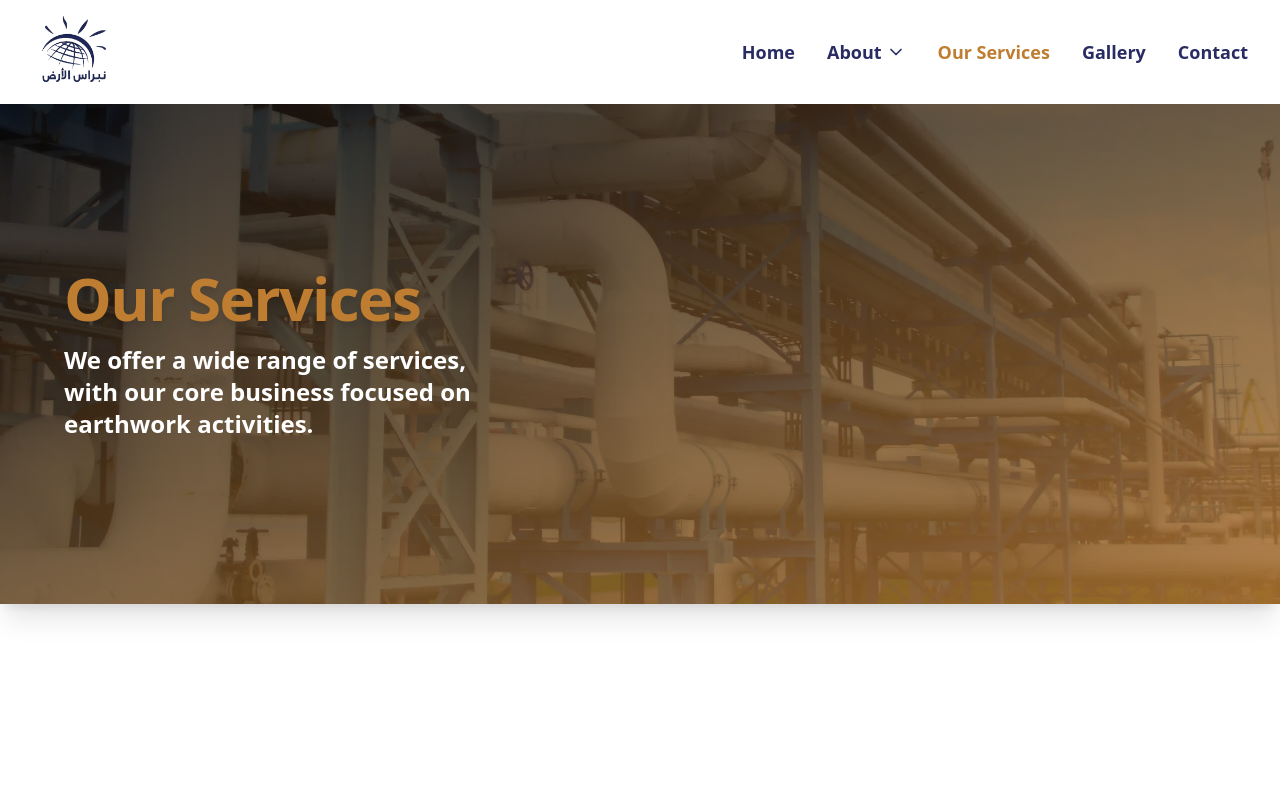
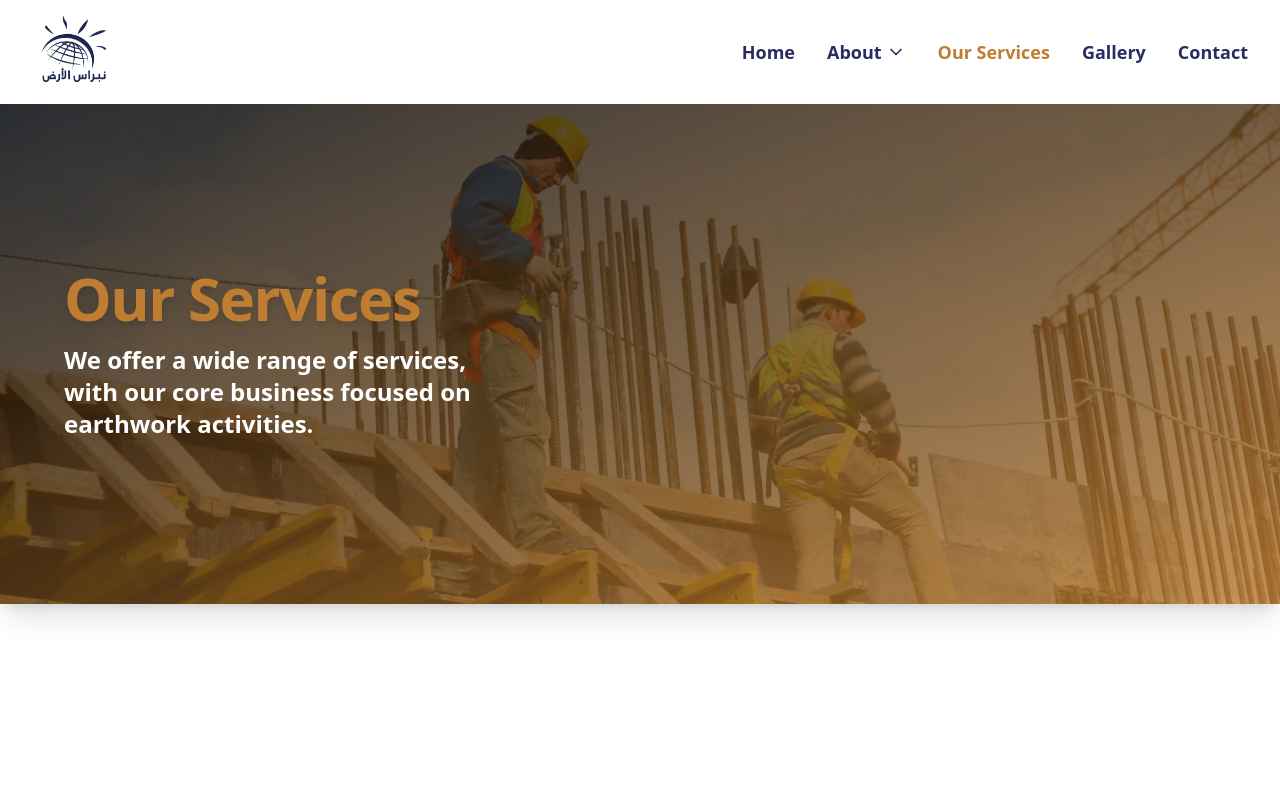
Before and after one commit to YehiaZakaria99/nebras-company, a React (Vite) app: page /ourServices in a window 1280 px wide. Shown: the top 800 px of the page. Built offline with nearby package versions, Linux system fonts and the light colour scheme.

Commit message:
Change OurservicesPage bgImg

```diff
--- a/src/Pages/OurServicesPage/OurServicesPage.jsx
+++ b/src/Pages/OurServicesPage/OurServicesPage.jsx
@@ -1,4 +1,4 @@
-import bgImg from "/OurSolutionsPage/bgImg.webp";
+import bgImg from "/OurServicesPage/bgImg.webp";
 
 import constructionImg from "/GalleryPage/33.webp";
 import pipelinesImg from "/GalleryPage/35.webp";
@@ -39,7 +39,7 @@ export default function OurServicesPage() {
       {/* Header Section */}
       <section
         className={cn(
-          "relative px-6 md:px-16 py-10 mb-20 flex flex-col-reverse md:flex-row items-center gap-10 bg-cover h-[300px] md:h-[450px] lg:h-[500px] md:bg-fixed bg-bottom shadow-xl overflow-hidden",
+          "relative px-6 md:px-16 py-10 mb-20 flex flex-col-reverse md:flex-row items-center gap-10 bg-cover h-[300px] md:h-[450px] lg:h-[500px] md:bg-fixed bg-center shadow-xl overflow-hidden",
           "header"
         )}
         style={{ backgroundImage: `url(${bgImg})` }}
@@ -67,7 +67,11 @@ export default function OurServicesPage() {
       {/* Services Cards */}
       <section>
         {services.map((service, index) => (
-          <OurServicesPageCard key={service.id} service={service} index={index} />
+          <OurServicesPageCard
+            key={service.id}
+            service={service}
+            index={index}
+          />
         ))}
       </section>
     </section>
```
Also changed, not shown: public/OurServicesPage/bgImg.webp (added), public/OurSolutionsPage/bgImg.webp (deleted).
